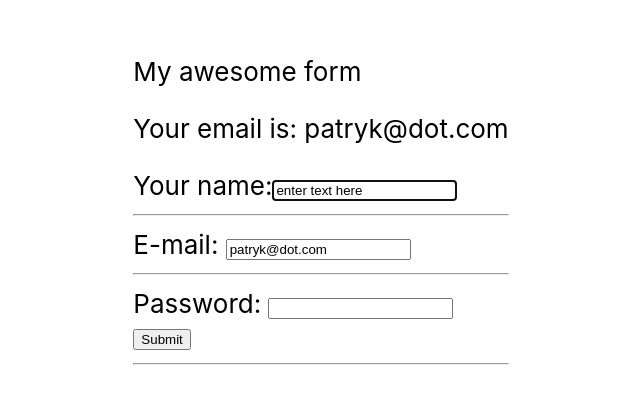
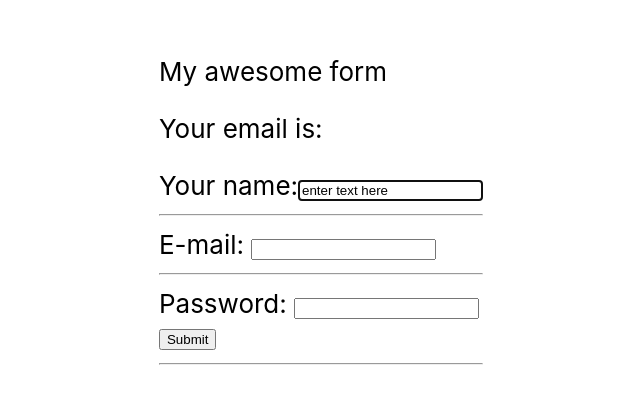
Before and after one commit to patrykomiotek/ocd-workshops, a React (Create React App) app: page / in a window 1280 px wide. Shown: the part 196-600 px from the top of the page, without its empty margins (319-959 px from the left). Built offline with nearby package versions, Linux system fonts and the light colour scheme.

Commit message:
RegistrationForm test

```diff
--- a/src/components/organisms/RegistrationForm/RegistrationForm.jsx
+++ b/src/components/organisms/RegistrationForm/RegistrationForm.jsx
@@ -5,7 +5,7 @@ import { Input } from 'components/atoms/Input';
 function RegistrationForm() {
   const [isValid, setIsValid] = useState(false);
   const [state, setState] = useState({
-    email: "patryk@dot.com",
+    email: "",
     password: "",
   });
   const [errors, setErrors] = useState({});
```
Also changed, not shown: 1 other file (tests, documents, lock files or other folders).
